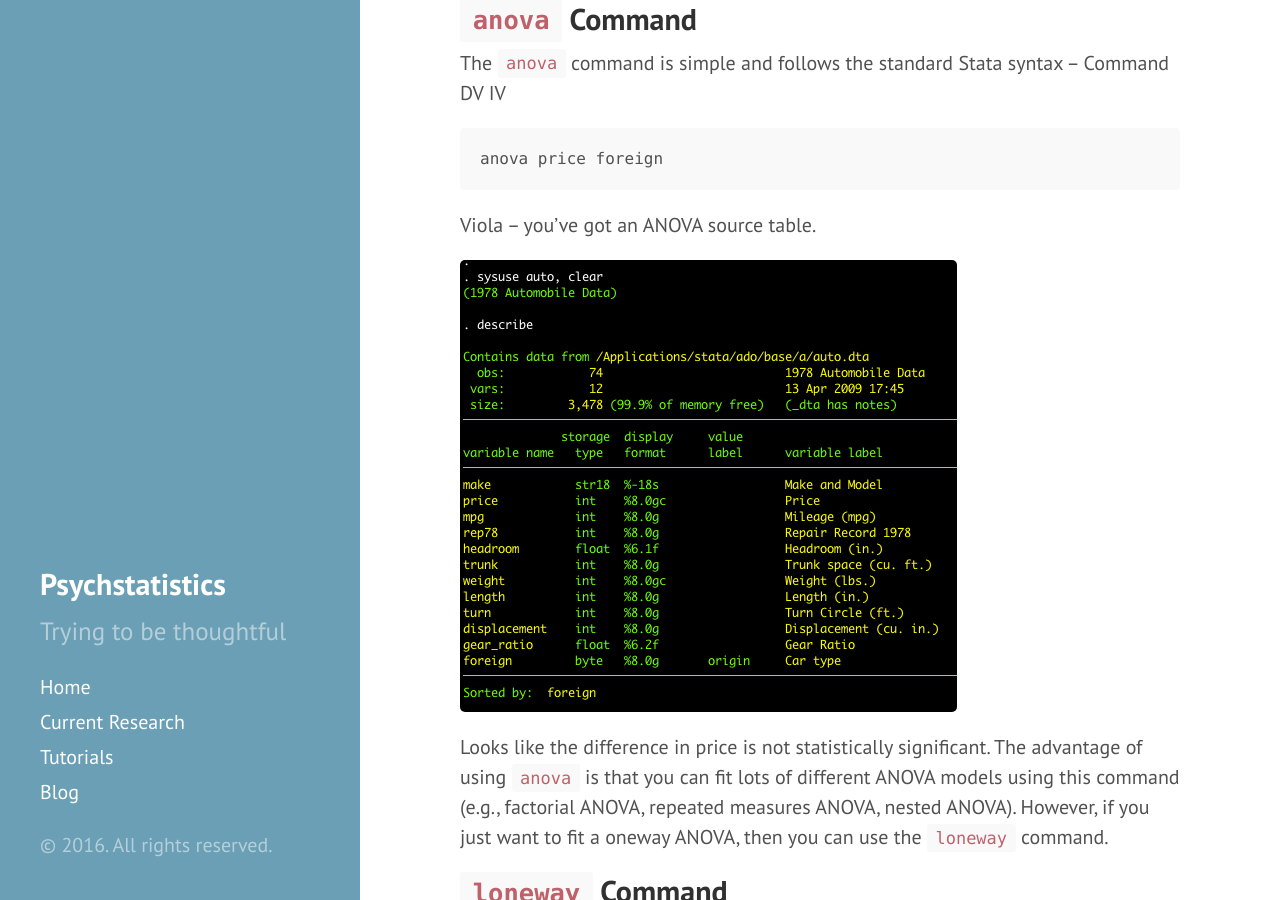
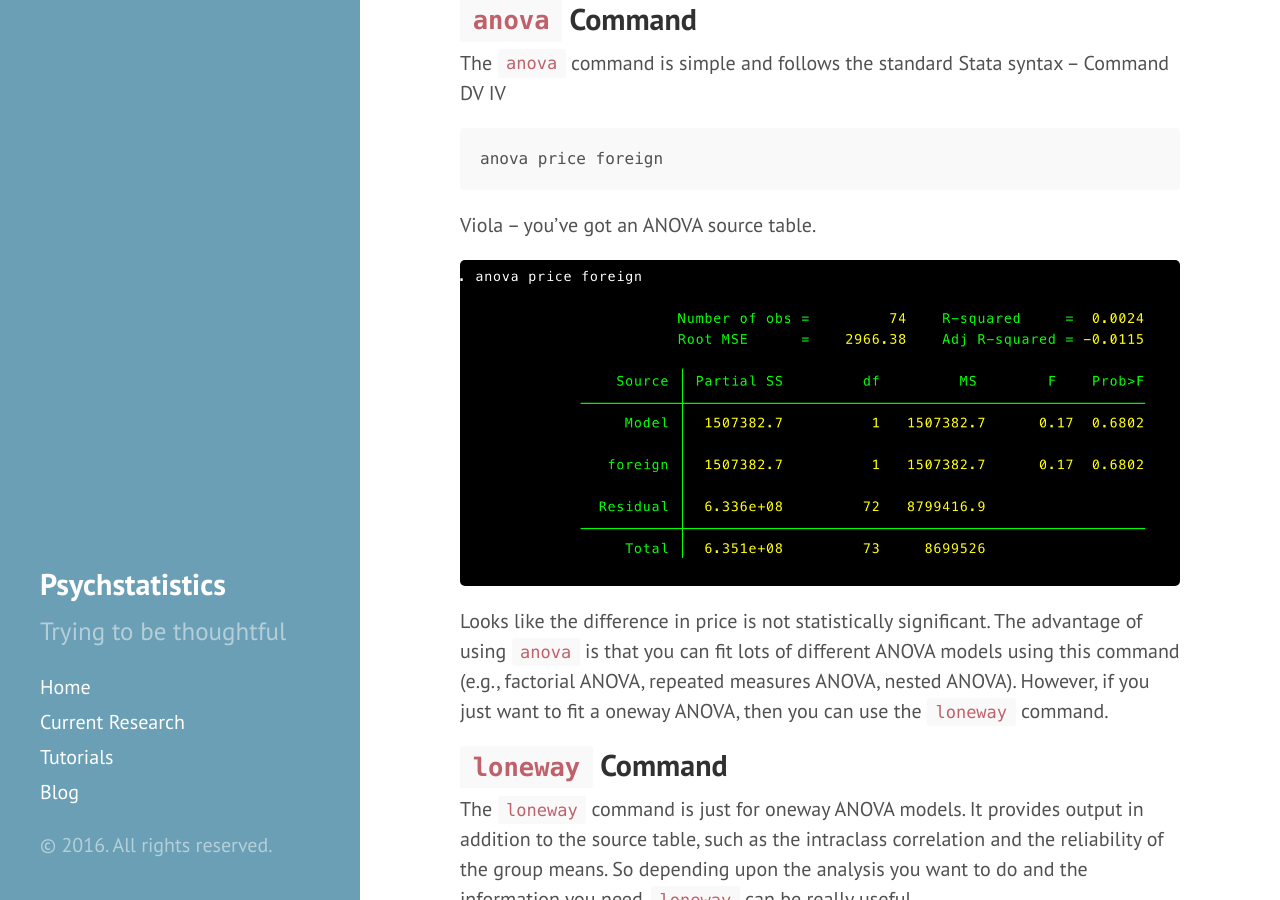
Before and after one commit to psychstatistics/psychstatistics.github.io, a Jekyll site: the page built from _posts/2011-07-01-stata-oneway-anova.md, in a window 1280 px wide and 900 px high, scrolled down 874 px. Built offline with Jekyll 4.4.1, drawn with Linux system fonts in a browser that asks for light colours; comment, search, counter and statistics services are not loaded.

Commit message:
fixed anova post

```diff
--- a/Gemfile
+++ b/Gemfile
@@ -1,4 +1,4 @@
-source 'https://rubygems.org'
+source 'http://rubygems.org'
 
 require 'json'
 require 'open-uri'
--- a/_posts/2011-07-01-stata-oneway-anova.md
+++ b/_posts/2011-07-01-stata-oneway-anova.md
@@ -24,7 +24,7 @@ The `anova` command is simple and follows the standard Stata syntax -- Command D
 
 Viola -- you've got an ANOVA source table.
 
-![Results-auto.dta-1.jpg](/assets/Results-auto_dta-1.jpg)
+![anova_oneway_auto.png](/assets/anova_oneway_auto.png)
 
 Looks like the difference in price is not statistically significant. The advantage of using `anova` is that you can fit lots of different ANOVA models using this command (e.g., factorial ANOVA, repeated measures ANOVA, nested ANOVA). However, if you just want to fit a oneway ANOVA, then you can use the `loneway` command.
 
```
Also changed, not shown: Gemfile.lock, assets/anova_oneway_auto.png (added), 16 other files.
